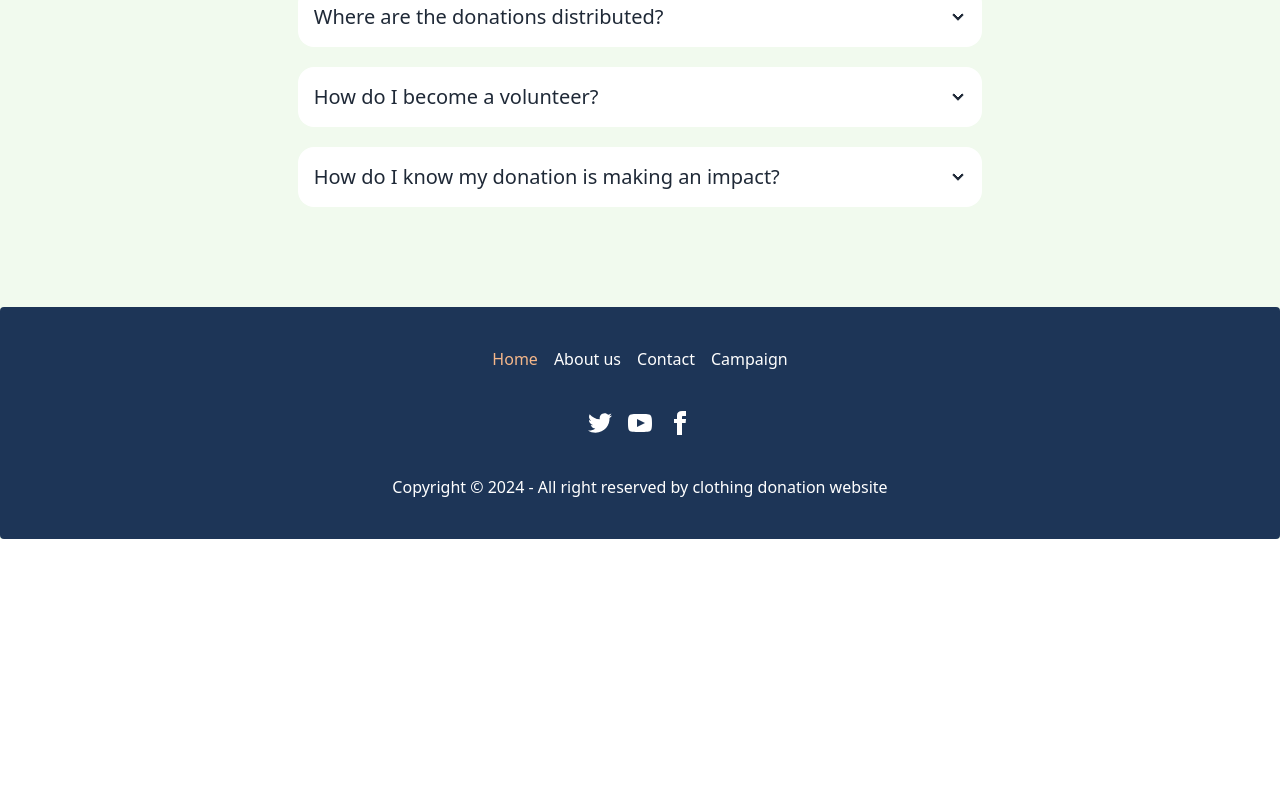
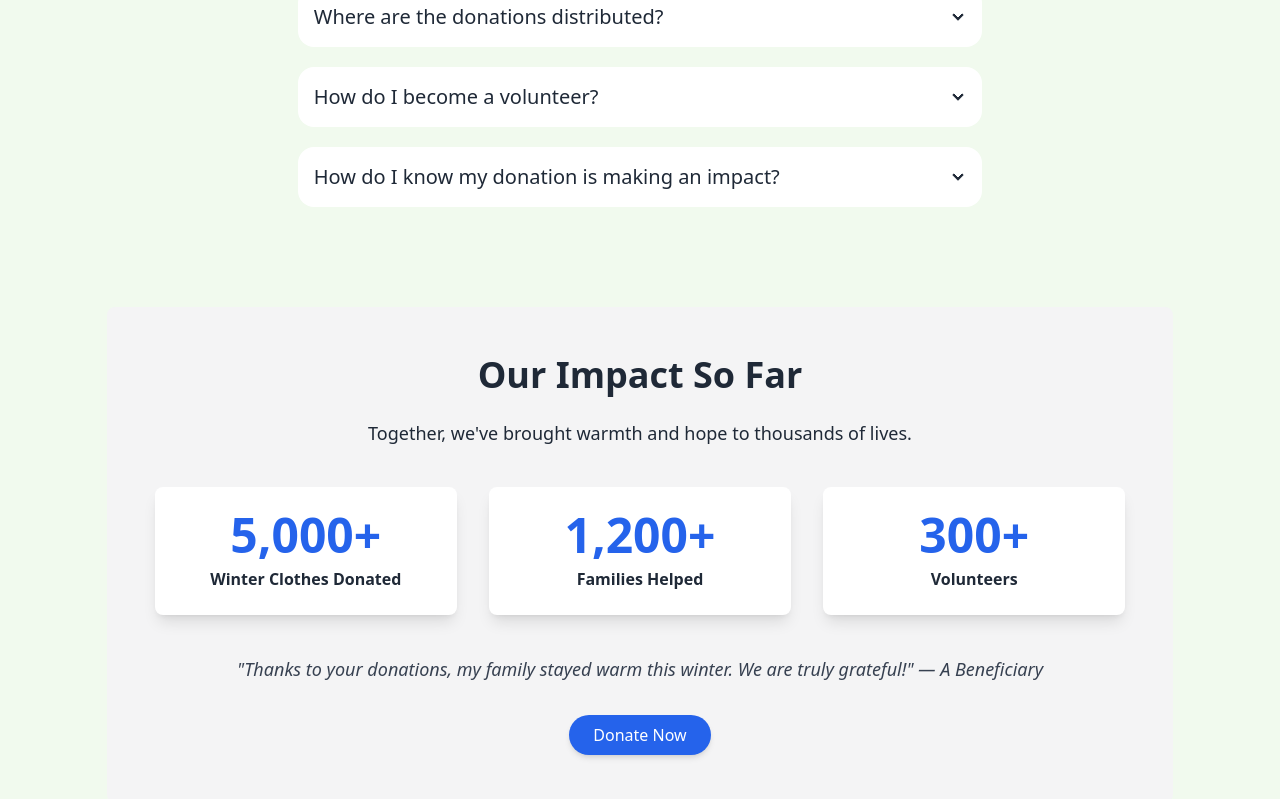
Before and after one commit to Imranul-hassan/donation-website, a React (Vite) app: page / in a window 1280 px wide. Shown: the part 1991-2790 px from the top of the page. Before the commit the page ends 2530 px from the top, so only its background shows below. Built offline with nearby package versions, Linux system fonts and the light colour scheme; no server answers.

Commit message:
added impact section and update login and Logout button

```diff
--- /dev/null
+++ b/src/components/Impact.jsx
@@ -0,0 +1,46 @@
+import { NavLink } from "react-router-dom";
+
+const Impact = () => {
+    return (
+        <div>
+            <section className="bg-zinc-100 p-12 mb-10 rounded-lg">
+                <div className="container mx-auto text-center">
+                    <h2 className="text-4xl font-bold mb-6">Our Impact So Far</h2>
+                    <p className="text-lg  mb-10">Together, we've brought warmth and hope to thousands of lives.</p>
+
+                    <div className="grid grid-cols-1 md:grid-cols-3 gap-8">
+                        <div className="bg-white shadow-lg p-6 rounded-lg">
+                            <div className="text-5xl font-extrabold text-blue-600">5,000+</div>
+                            <p className="font-semibold mt-2">Winter Clothes Donated</p>
+                        </div>
+                        <div className="bg-white shadow-lg p-6 rounded-lg">
+                            <div className="text-5xl font-extrabold text-blue-600">1,200+</div>
+                            <p className="font-semibold mt-2">Families Helped</p>
+                        </div>
+                        <div className="bg-white shadow-lg p-6 rounded-lg">
+                            <div className="text-5xl font-extrabold text-blue-600">300+</div>
+                            <p className=" font-semibold mt-2">Volunteers</p>
+                        </div>
+                    </div>
+
+                    <div className="mt-10">
+                    <blockquote className="italic text-lg text-gray-700">
+                        "Thanks to your donations, my family stayed warm this winter. We are truly grateful!" — A Beneficiary
+                    </blockquote>
+                    </div>
+
+                    <div className="mt-8">
+                    <NavLink to="/campaign">
+                        <button className="bg-blue-600 text-white py-2 px-6 rounded-full shadow-md hover:bg-blue-700">
+                            Donate Now
+                        </button>
+                    </NavLink>
+                    </div>
+                </div>
+            </section>
+
+        </div>
+    );
+};
+
+export default Impact;
--- a/src/components/Navbar.jsx
+++ b/src/components/Navbar.jsx
@@ -46,11 +46,11 @@ const Navbar = () => {
          {
             user?.email ?
             (<div className="flex gap-2">
-              <img className="w-7 rounded-full" src={user.photoURL}></img>
-              <button className="font-semibold" onClick={handleLogOut}>Logout</button>
+              <img className="w-9 rounded-full" src={user.photoURL}></img>
+              <button className="font-semibold py-2 px-3 bg-[#FFB800] rounded-md" onClick={handleLogOut}>Logout</button>
             </div>) :
             (<NavLink to="/login">
-              <a className="btn font-semibold">Login</a>
+              <a className="py-2 px-3 bg-[#3b6781] rounded-md font-semibold">Login</a>
             </NavLink>)
          }
         </div>
--- a/src/layouts/AuthLayout.jsx
+++ /dev/null
@@ -1,11 +0,0 @@
-
-
-const AuthLayout = () => {
-    return (
-        <div>
-
-        </div>
-    );
-};
-
-export default AuthLayout;
--- a/src/pages/Home.jsx
+++ b/src/pages/Home.jsx
@@ -1,6 +1,7 @@
 import About from "../components/About";
 import FAQ from "../components/FAQ";
 import HowWorks from "../components/HowWorks";
+import Impact from "../components/Impact";
 import Slider from "../components/Slider";
 
 const Home = () => {
@@ -10,6 +11,7 @@ const Home = () => {
            <About></About>
            <HowWorks></HowWorks>
            <FAQ></FAQ>
+           <Impact></Impact>
         </div>
     );
 };
--- a/src/pages/Login.jsx
+++ b/src/pages/Login.jsx
@@ -1,6 +1,7 @@
 import { useContext, useState } from "react";
 import { authContext } from "../provider/AuthProvider";
 import { Link, useLocation, useNavigate } from "react-router-dom";
+import logo from "../assets/google.png"
 
 
 const Login = () => {
@@ -27,7 +28,6 @@ const Login = () => {
     const googleLoginHandler=()=>{
         handleGoogleLogin()
         .then(res=>{
-            //
             navigate("/")
         })
 
@@ -35,30 +35,34 @@ const Login = () => {
 
     return (
         <div>
-            <div className="min-h-screen  flex justify-center items-center">
+            <div className="my-10 flex justify-center items-center">
                 <div className="card bg-base-100 w-full max-w-sm shrink-0">
                 <h2 className=" font-semibold text-2xl text-center mt-2">Login your account</h2>
                 <form onSubmit={handleSubmit}  className="card-body pt-3 ">
                     <div className="form-control">
                     <label className="label">
-                        <span className="label-text">Email</span>
+                        <span className="label-text text-base">Email</span>
                     </label>
                     <input name="email" type="email" placeholder="email" className="input input-bordered" required />
                     </div>
                     <div className="form-control">
                     <label className="label">
-                        <span className="label-text">Password</span>
+                        <span className="label-text text-base">Password</span>
                     </label>
                     <input name="password" type="password" placeholder="password" autoComplete="off" className="input input-bordered" required />
+                    <p className="mt-4">Forget Password</p>
                     </div>
-                    <div className="form-control mt-6">
-                         <button type="submit" className="btn btn-primary">Login</button>
+                    <div className="form-control mt-4">
+                         <button type="submit" className="btn bg-[#3b6781] text-white font-bold">Login</button>
                     </div>
 
-                    <button onClick={googleLoginHandler}>Google Login</button>
+                    <div className="flex mt-4 border p-2 rounded-md items-center justify-center">
+                        <img className="w-9" src={logo}></img>
+                         <button className=" bg-white" onClick={googleLoginHandler}>Sign in with google</button>
+                    </div>
                     {error && <p className="text-red-400">{error}</p>}
                 </form>
-                <p className="text-center mb-4 font-semibold">Dont’t Have An Account ? <Link to="/register"> Register</Link></p>
+                <p className="text-center mb-5 font-semibold">Dont’t Have An Account ? <Link to="/register"> Register</Link></p>
                 </div>
             </div>
         </div>
--- a/src/pages/Register.jsx
+++ b/src/pages/Register.jsx
@@ -3,6 +3,7 @@ import { Link, useNavigate } from "react-router-dom";
 import { authContext } from "../provider/AuthProvider";
 import { IoMdEye } from "react-icons/io";
 import { IoMdEyeOff } from "react-icons/io";
+import logo from "../assets/google.png"
 
 const Register = () => {
     const {handleRegister, manageProfile, handleGoogleLogin} = useContext(authContext);
@@ -83,13 +84,16 @@ const Register = () => {
                 </button>
                 </div>
                 <div className="form-control mt-6">
-                <button type="submit" className="btn btn-primary">Register</button>
+                <button type="submit" className="btn bg-[#3b6781] text-white">Register</button>
                 </div>
-                <button onClick={googleHandler}>Google Login</button>
+                <div className="flex mt-4 border p-2 rounded-md items-center justify-center">
+                        <img className="w-9" src={logo}></img>
+                         <button className=" bg-white" onClick={googleHandler}>Sign up with google</button>
+                </div>
                 {error && <p className="text-red-500">{error} </p>}
             </form>
 
-            <p className="text-center mb-4 font-semibold">Already Have An Account ? <Link to="/login"> Login</Link></p>
+            <p className="text-center mb-6 font-semibold">Already Have An Account ? <Link to="/login"> Login</Link></p>
             </div>
         </div>
         </div>
```
Also changed, not shown: src/provider/AuthProvider.jsx (+0 -8 lines), src/assets/google.png (added).
